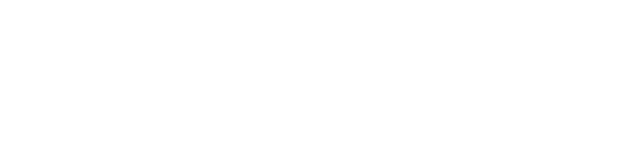
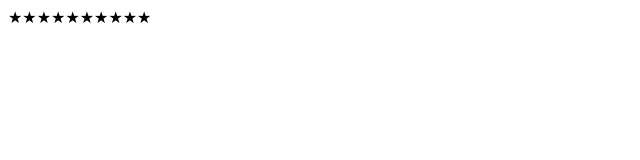
Before and after one commit to Rookie-Club/katas, a plain HTML site: page nim/python/index.html in a window 1280 px wide. Shown: the whole page, without its empty margins (0-640 px from the left). Drawn offline with Linux system fonts and the light colour scheme.

Commit message:
Mets en forme

```diff
--- a/nim/python/index.html
+++ b/nim/python/index.html
@@ -12,7 +12,7 @@
 
     for (i = 0; i < 10; i++) {
 
-        codeAInserer = codeAInserer + "<div id='element-" + i + "'></div>";
+        codeAInserer = codeAInserer + "<span id='element-" + i + "'>&#9733;</span>";
     }
 
     insertionHTML.innerHTML = codeAInserer;
```
